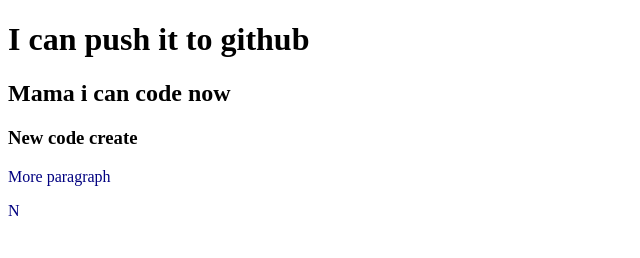
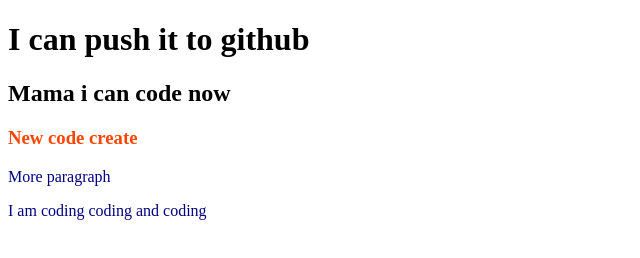
Before and after one commit to ehasanulh1/my-secend-repo, a plain HTML site: page index.html in a window 1280 px wide. Shown: the whole page, without its empty margins (0-640 px from the left). Drawn offline with Linux system fonts and the light colour scheme.

Commit message:
style added2

```diff
--- a/index.html
+++ b/index.html
@@ -12,6 +12,6 @@
     <h2>Mama i can code now</h2>
     <h3>New code create</h3>
     <p>More paragraph</p>
-    <p>N</p>
+    <p>I am coding coding and coding</p>
 </body>
 </html>
--- a/style.css
+++ b/style.css
@@ -1,3 +1,6 @@
 p{
     color: navy;
 }
+h3{
+    color: orangered;
+}
```
